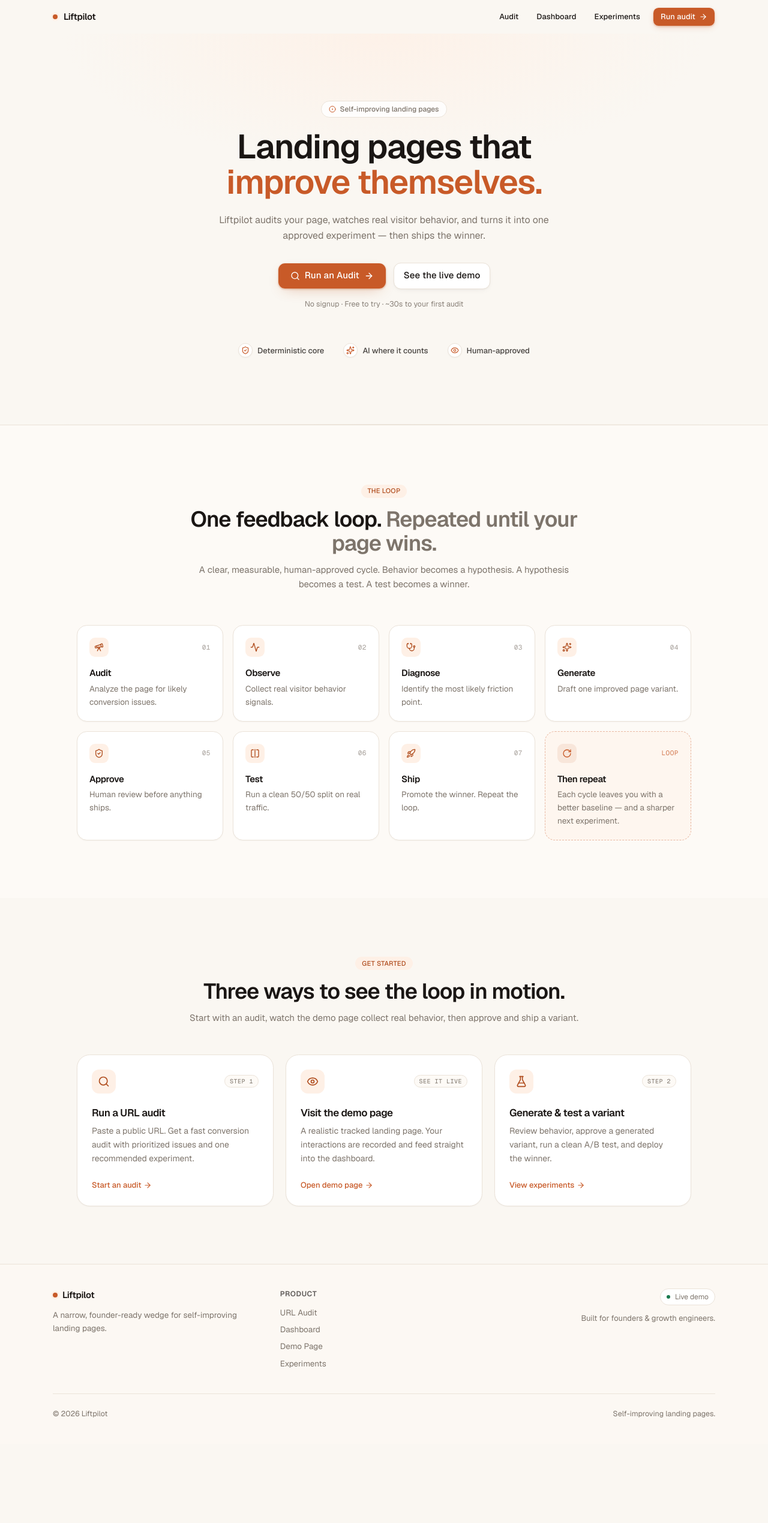
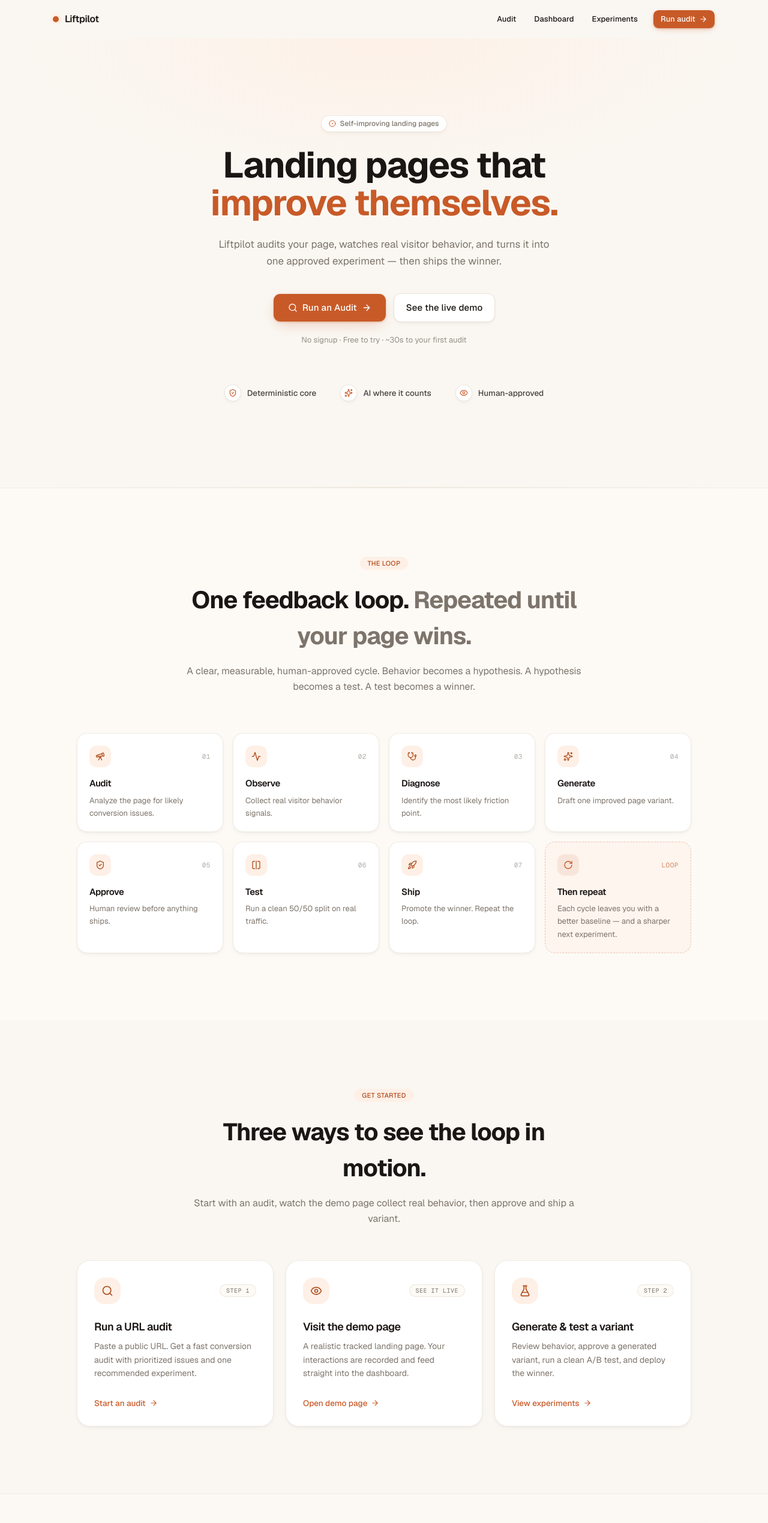
Before and after one commit to OmkarBansod02/Liftpilot, a Next.js app: page / in a window 1280 px wide. Shown: the top 2539 px of the page at 60% size. Before the commit the page ends 2407 px from the top, so only its background shows below. Built offline with nearby package versions, Linux system fonts and the light colour scheme.

Commit message:
elevate homepage hero, loop section, entry-points, and footer visuals

```diff
--- a/src/app/page.tsx
+++ b/src/app/page.tsx
@@ -101,13 +101,13 @@
 export default function HomePage() {
   return (
     <div className="flex min-h-full flex-col">
-      <header className="mx-auto flex h-14 w-full max-w-6xl items-center justify-between px-6">
+      <header className="mx-auto flex h-16 w-full max-w-6xl items-center justify-between px-6">
         <Link href="/" className="flex items-center gap-2.5">
           <span
             aria-hidden
-            className="size-2 rounded-full bg-primary shadow-[0_0_0_3px_var(--accent)]"
+            className="size-2.5 rounded-full bg-primary shadow-[0_0_0_4px_var(--accent),0_0_8px_rgba(200,90,40,0.15)]"
           />
-          <span className="text-[15px] font-semibold tracking-tight">
+          <span className="text-base font-semibold tracking-tight">
             Liftpilot
           </span>
         </Link>
@@ -121,7 +121,7 @@
           <Button variant="ghost" size="sm" asChild>
             <Link href="/experiments">Experiments</Link>
           </Button>
-          <Button size="sm" className="ml-1" asChild>
+          <Button size="sm" className="ml-2" asChild>
             <Link href="/audit">
               Run audit
               <ArrowRight className="size-3.5" />
@@ -135,38 +135,38 @@
         <section className="relative overflow-hidden">
           <div
             aria-hidden
-            className="pointer-events-none absolute inset-x-0 top-0 -z-10 h-[520px] bg-[radial-gradient(60%_60%_at_50%_0%,var(--accent)_0%,transparent_70%)] opacity-80"
+            className="pointer-events-none absolute inset-x-0 top-0 -z-10 h-[600px] bg-[radial-gradient(65%_55%_at_50%_0%,var(--accent)_0%,transparent_75%)] opacity-90"
           />
           <div
             aria-hidden
             className="pointer-events-none absolute inset-x-0 bottom-0 -z-10 h-px bg-gradient-to-r from-transparent via-border to-transparent"
           />
 
-          <div className="mx-auto max-w-6xl px-6 pt-20 pb-24 sm:pt-28 sm:pb-28">
+          <div className="mx-auto max-w-6xl px-6 pt-24 pb-28 sm:pt-32 sm:pb-36">
             <div className="mx-auto max-w-2xl text-center">
               <Badge
                 variant="secondary"
-                className="h-7 rounded-full border-border bg-card/80 px-3 text-[12px] font-medium text-muted-foreground backdrop-blur"
+                className="h-7 rounded-full border-border/80 bg-card/90 px-3 text-[12px] font-medium text-muted-foreground shadow-card backdrop-blur"
               >
                 <CircleDot className="size-3 text-primary" />
                 Self-improving landing pages
               </Badge>
 
-              <h1 className="mt-5 font-heading text-4xl leading-[1.05] font-semibold tracking-tight text-foreground sm:text-[56px]">
+              <h1 className="mt-6 font-heading text-[44px] leading-[1.05] font-bold tracking-tight text-foreground sm:text-[60px]">
                 Landing pages that{" "}
                 <span className="text-primary">improve themselves.</span>
               </h1>
 
-              <p className="mx-auto mt-5 max-w-xl text-[15px] leading-relaxed text-muted-foreground sm:text-base">
+              <p className="mx-auto mt-6 max-w-xl text-[16px] leading-relaxed text-muted-foreground sm:text-[17px]">
                 Liftpilot audits your page, watches real visitor behavior,
                 and turns it into one approved experiment — then ships the
                 winner.
               </p>
 
-              <div className="mt-8 flex flex-col items-center justify-center gap-3 sm:flex-row">
+              <div className="mt-10 flex flex-col items-center justify-center gap-3 sm:flex-row">
                 <Button
                   size="lg"
-                  className="h-11 px-5 text-[15px] shadow-[0_1px_2px_rgba(189,86,34,0.25),0_8px_24px_-12px_rgba(189,86,34,0.45)]"
+                  className="h-12 px-6 text-[15px] shadow-primary-glow"
                   asChild
                 >
                   <Link href="/audit">
@@ -178,26 +178,26 @@
                 <Button
                   variant="outline"
                   size="lg"
-                  className="h-11 px-4 text-[15px]"
+                  className="h-12 px-5 text-[15px]"
                   asChild
                 >
                   <Link href="/demo">See the live demo</Link>
                 </Button>
               </div>
 
-              <p className="mt-4 text-[12.5px] text-muted-foreground/90">
+              <p className="mt-5 text-[13px] text-muted-foreground/80">
                 No signup · Free to try · ~30s to your first audit
               </p>
             </div>
 
             {/* Principles strip */}
-            <div className="mx-auto mt-14 flex max-w-3xl flex-wrap items-center justify-center gap-x-8 gap-y-3">
+            <div className="mx-auto mt-16 flex max-w-3xl flex-wrap items-center justify-center gap-x-10 gap-y-4">
               {principles.map((p) => (
                 <div
                   key={p.label}
-                  className="flex items-center gap-2 text-[13px] text-muted-foreground"
+                  className="flex items-center gap-2.5 text-[13.5px]"
                 >
-                  <span className="flex size-6 items-center justify-center rounded-full border border-border bg-card text-primary shadow-[0_1px_2px_rgba(23,23,23,0.04)]">
+                  <span className="flex size-7 items-center justify-center rounded-full border border-border/80 bg-card text-primary shadow-card">
                     <p.icon className="size-3.5" />
                   </span>
                   <span className="font-medium text-foreground/80">
@@ -210,56 +210,56 @@
         </section>
 
         {/* Core Loop */}
-        <section className="border-t border-border bg-surface-muted">
-          <div className="mx-auto max-w-6xl px-6 py-20 sm:py-24">
+        <section className="border-t border-border/60 bg-surface-muted">
+          <div className="mx-auto max-w-6xl px-6 py-24 sm:py-28">
             <div className="mx-auto max-w-2xl text-center">
               <Badge
                 variant="accent"
-                className="rounded-full px-2.5 text-[11px] tracking-wide uppercase"
+                className="rounded-full px-3 text-[11px] tracking-wide uppercase"
               >
                 The loop
               </Badge>
-              <h2 className="mt-4 font-heading text-3xl font-semibold tracking-tight sm:text-4xl">
+              <h2 className="mt-5 font-heading text-[32px] font-bold tracking-tight sm:text-[40px]">
                 One feedback loop.
                 <span className="text-muted-foreground"> Repeated until your page wins.</span>
               </h2>
-              <p className="mt-3 text-[15px] leading-relaxed text-muted-foreground">
+              <p className="mt-4 text-[15px] leading-relaxed text-muted-foreground sm:text-base">
                 A clear, measurable, human-approved cycle. Behavior becomes a
                 hypothesis. A hypothesis becomes a test. A test becomes a
                 winner.
               </p>
             </div>
 
-            <div className="mx-auto mt-14 grid max-w-5xl gap-4 sm:grid-cols-2 lg:grid-cols-4">
+            <div className="mx-auto mt-16 grid max-w-5xl gap-4 sm:grid-cols-2 lg:grid-cols-4">
               {loopSteps.map((step) => (
                 <div
                   key={step.number}
-                  className="group relative flex flex-col rounded-xl border border-border bg-card p-5 shadow-[0_1px_2px_rgba(23,23,23,0.04)] transition-all hover:-translate-y-0.5 hover:border-primary/30 hover:shadow-[0_8px_24px_-12px_rgba(23,23,23,0.12)]"
+                  className="group relative flex flex-col rounded-xl border border-border/70 bg-card p-5 shadow-card transition-all hover:-translate-y-0.5 hover:border-primary/25 hover:shadow-card-hover"
                 >
                   <div className="flex items-center justify-between">
-                    <span className="flex size-8 items-center justify-center rounded-md bg-accent text-accent-foreground transition-colors group-hover:bg-primary group-hover:text-primary-foreground">
+                    <span className="flex size-9 items-center justify-center rounded-lg bg-accent text-accent-foreground transition-colors group-hover:bg-primary group-hover:text-primary-foreground">
                       <step.icon className="size-4" />
                     </span>
-                    <span className="font-mono text-[11px] tracking-wider text-muted-foreground/70">
+                    <span className="font-mono text-[11px] tracking-wider text-muted-foreground/60">
                       {step.number}
                     </span>
                   </div>
                   <h3 className="mt-4 text-[15px] font-semibold tracking-tight">
                     {step.label}
                   </h3>
-                  <p className="mt-1 text-[13.5px] leading-relaxed text-muted-foreground">
+                  <p className="mt-1.5 text-[13px] leading-relaxed text-muted-foreground">
                     {step.description}
                   </p>
                 </div>
               ))}
 
               {/* Loop closer cell */}
-              <div className="relative flex flex-col justify-between rounded-xl border border-dashed border-primary/40 bg-accent/40 p-5">
+              <div className="relative flex flex-col justify-between rounded-xl border border-dashed border-primary/30 bg-accent/50 p-5">
                 <div className="flex items-center justify-between">
-                  <span className="flex size-8 items-center justify-center rounded-md bg-primary/10 text-primary">
+                  <span className="flex size-9 items-center justify-center rounded-lg bg-primary/10 text-primary">
                     <RotateCw className="size-4" />
                   </span>
-                  <span className="font-mono text-[11px] tracking-wider text-primary/80">
+                  <span className="font-mono text-[11px] tracking-wider text-primary/70">
                     LOOP
                   </span>
                 </div>
@@ -267,7 +267,7 @@
                   <h3 className="text-[15px] font-semibold tracking-tight text-foreground">
                     Then repeat
                   </h3>
-                  <p className="mt-1 text-[13.5px] leading-relaxed text-muted-foreground">
+                  <p className="mt-1.5 text-[13px] leading-relaxed text-muted-foreground">
                     Each cycle leaves you with a better baseline — and a
                     sharper next experiment.
                   </p>
@@ -278,45 +278,45 @@
         </section>
 
         {/* Entry-point cards */}
-        <section className="mx-auto max-w-6xl px-6 py-20 sm:py-24">
+        <section className="mx-auto max-w-6xl px-6 py-24 sm:py-28">
           <div className="mx-auto max-w-2xl text-center">
             <Badge
               variant="accent"
-              className="rounded-full px-2.5 text-[11px] tracking-wide uppercase"
+              className="rounded-full px-3 text-[11px] tracking-wide uppercase"
             >
               Get started
             </Badge>
-            <h2 className="mt-4 font-heading text-3xl font-semibold tracking-tight sm:text-4xl">
+            <h2 className="mt-5 font-heading text-[32px] font-bold tracking-tight sm:text-[40px]">
               Three ways to see the loop in motion.
             </h2>
-            <p className="mt-3 text-[15px] leading-relaxed text-muted-foreground">
+            <p className="mt-4 text-[15px] leading-relaxed text-muted-foreground sm:text-base">
               Start with an audit, watch the demo page collect real behavior,
               then approve and ship a variant.
             </p>
           </div>
 
-          <div className="mx-auto mt-12 grid max-w-5xl gap-5 sm:grid-cols-2 lg:grid-cols-3">
+          <div className="mx-auto mt-14 grid max-w-5xl gap-5 sm:grid-cols-2 lg:grid-cols-3">
             {entryPoints.map((entry) => (
               <Link
                 key={entry.href}
                 href={entry.href}
-                className="group relative flex flex-col rounded-2xl border border-border bg-card p-6 shadow-[0_1px_2px_rgba(23,23,23,0.04)] transition-all hover:-translate-y-0.5 hover:border-primary/40 hover:shadow-[0_12px_32px_-16px_rgba(23,23,23,0.18)]"
+                className="group relative flex flex-col rounded-2xl border border-border/70 bg-card p-7 shadow-card transition-all hover:-translate-y-1 hover:border-primary/30 hover:shadow-card-hover"
               >
                 <div className="flex items-center justify-between">
-                  <span className="flex size-10 items-center justify-center rounded-lg bg-accent text-accent-foreground transition-colors group-hover:bg-primary group-hover:text-primary-foreground">
+                  <span className="flex size-11 items-center justify-center rounded-xl bg-accent text-accent-foreground transition-colors group-hover:bg-primary group-hover:text-primary-foreground">
                     <entry.icon className="size-5" />
                   </span>
-                  <span className="rounded-full border border-border bg-surface-muted px-2 py-0.5 font-mono text-[10px] tracking-wider text-muted-foreground uppercase">
+                  <span className="rounded-full border border-border/80 bg-surface-muted px-2.5 py-0.5 font-mono text-[10px] tracking-wider text-muted-foreground uppercase">
                     {entry.eyebrow}
                   </span>
                 </div>
-                <h3 className="mt-5 text-[17px] font-semibold tracking-tight">
+                <h3 className="mt-6 text-[18px] font-semibold tracking-tight">
                   {entry.title}
                 </h3>
-                <p className="mt-1.5 text-[14px] leading-relaxed text-muted-foreground">
+                <p className="mt-2 text-[14px] leading-relaxed text-muted-foreground">
                   {entry.description}
                 </p>
-                <span className="mt-6 inline-flex items-center gap-1 text-[13px] font-medium text-primary">
+                <span className="mt-7 inline-flex items-center gap-1.5 text-[13.5px] font-medium text-primary">
                   {entry.cta}
                   <ArrowRight className="size-3.5 transition-transform group-hover:translate-x-0.5" />
                 </span>
@@ -326,30 +326,30 @@
         </section>
       </main>
 
-      <footer className="border-t border-border bg-surface-muted/60">
-        <div className="mx-auto max-w-6xl px-6 py-10">
-          <div className="grid gap-8 sm:grid-cols-3">
+      <footer className="border-t border-border/60 bg-surface-muted/80">
+        <div className="mx-auto max-w-6xl px-6 py-12">
+          <div className="grid gap-10 sm:grid-cols-3">
             <div>
-              <Link href="/" className="flex items-center gap-2">
+              <Link href="/" className="flex items-center gap-2.5">
                 <span
                   aria-hidden
-                  className="size-2 rounded-full bg-primary shadow-[0_0_0_3px_var(--accent)]"
+                  className="size-2.5 rounded-full bg-primary shadow-[0_0_0_4px_var(--accent)]"
                 />
-                <span className="text-[15px] font-semibold tracking-tight">
+                <span className="text-base font-semibold tracking-tight">
                   Liftpilot
                 </span>
               </Link>
-              <p className="mt-3 max-w-xs text-[13.5px] leading-relaxed text-muted-foreground">
+              <p className="mt-4 max-w-xs text-[13.5px] leading-relaxed text-muted-foreground">
                 A narrow, founder-ready wedge for self-improving landing
                 pages.
               </p>
             </div>
 
             <div>
-              <p className="text-[12px] font-semibold tracking-wider text-foreground/70 uppercase">
+              <p className="text-[11.5px] font-semibold tracking-wider text-foreground/60 uppercase">
                 Product
               </p>
-              <ul className="mt-3 space-y-2 text-[13.5px]">
+              <ul className="mt-4 space-y-2.5 text-[13.5px]">
                 <li>
                   <Link
                     href="/audit"
@@ -386,21 +386,21 @@
             </div>
 
             <div className="sm:text-right">
-              <div className="inline-flex items-center gap-2 rounded-full border border-border bg-card px-2.5 py-1 text-[12px] text-muted-foreground">
+              <div className="inline-flex items-center gap-2 rounded-full border border-border/80 bg-card px-3 py-1.5 text-[12px] text-muted-foreground shadow-card">
                 <span
                   aria-hidden
                   className="size-1.5 rounded-full bg-success"
                 />
                 Live demo
               </div>
-              <p className="mt-3 text-[13px] text-muted-foreground sm:ml-auto">
+              <p className="mt-4 text-[13px] text-muted-foreground sm:ml-auto">
                 Built for founders & growth engineers.
               </p>
             </div>
           </div>
 
-          <div className="mt-10 flex flex-col items-center justify-between gap-2 border-t border-border pt-6 text-[12.5px] text-muted-foreground sm:flex-row">
-            <span>© {new Date().getFullYear()} Liftpilot</span>
+          <div className="mt-12 flex flex-col items-center justify-between gap-2 border-t border-border/60 pt-7 text-[12.5px] text-muted-foreground sm:flex-row">
+            <span>&copy; {new Date().getFullYear()} Liftpilot</span>
             <span>Self-improving landing pages.</span>
           </div>
         </div>
```
